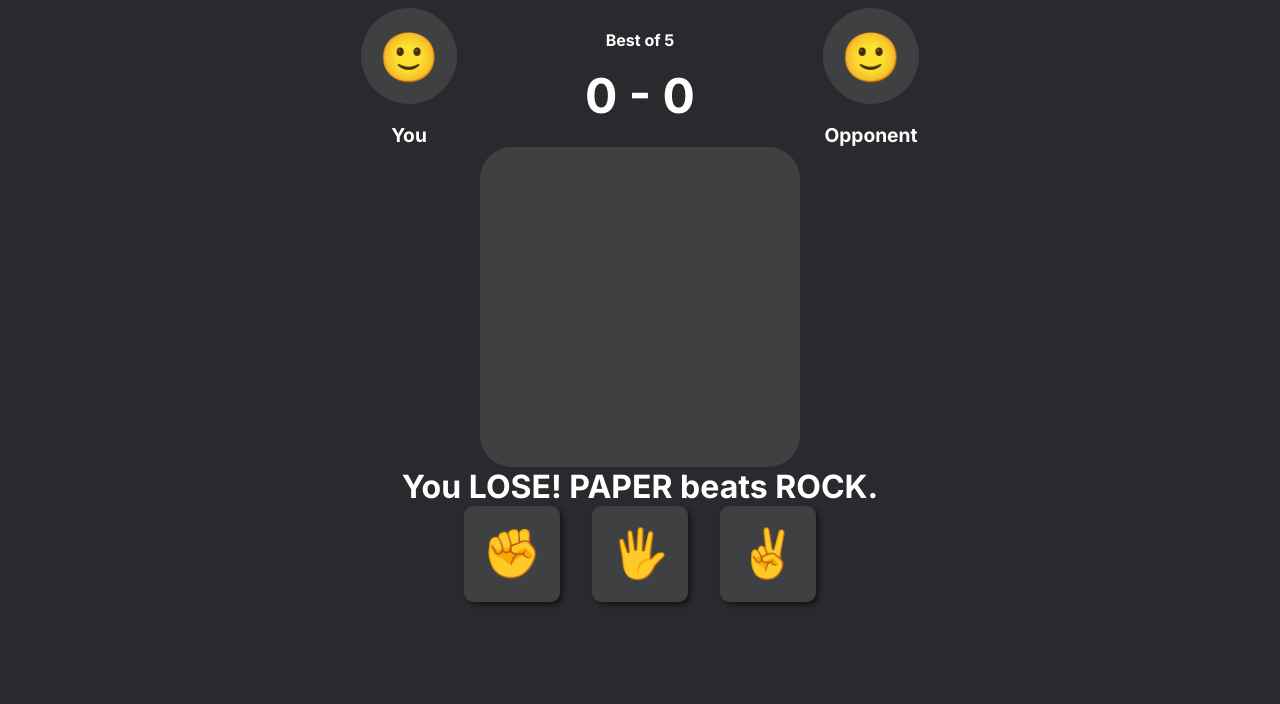
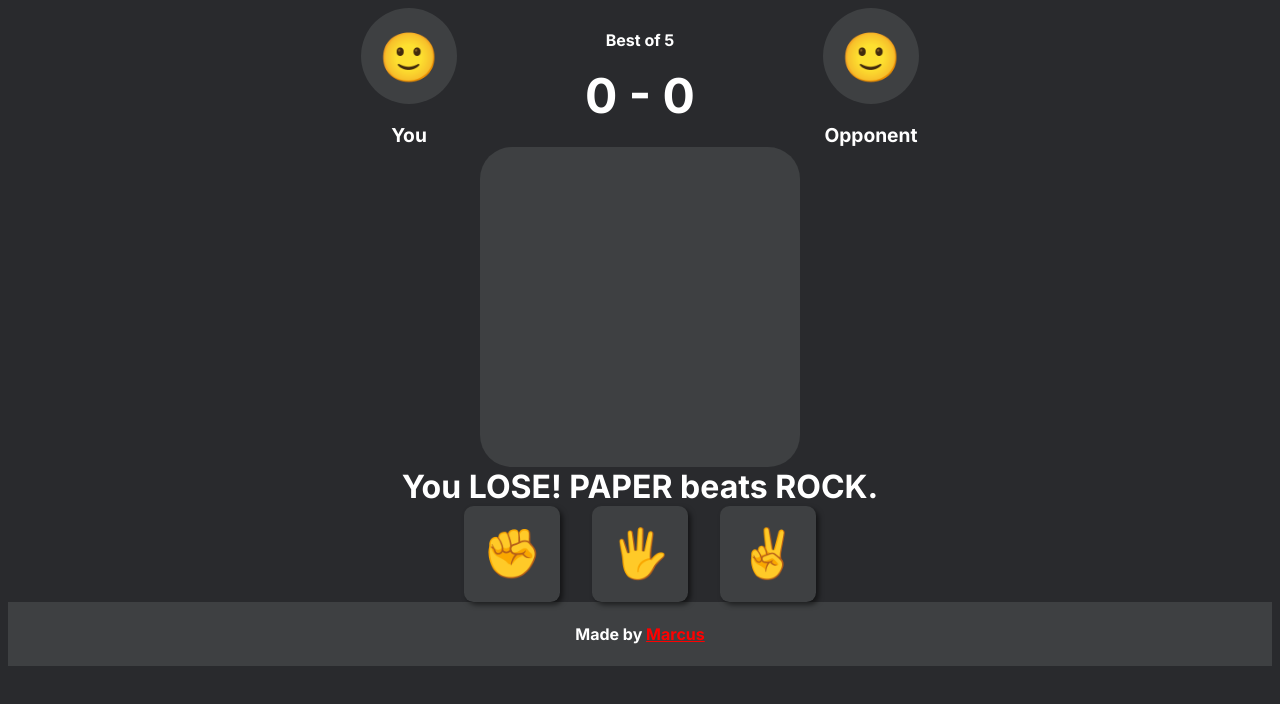
Before and after one commit to marcushoks/odin-rock-paper-scissors, a website with bundled scripts: page index.html in a window 1280 px wide. Built offline with nearby package versions, Linux system fonts and the light colour scheme.

Commit message:
Add footer and styling

```diff
--- a/index.html
+++ b/index.html
@@ -36,5 +36,10 @@
       <button class="player-btn bg-gray" id="paper">🖐</button>
       <button class="player-btn bg-gray" id="scissors">✌</button>
     </div>
+
+    <footer class="bg-gray">
+      Made by&nbsp;
+      <a href="https://github.com/marcushoks" target="_blank"> Marcus </a>
+    </footer>
   </body>
 </html>
--- a/style.css
+++ b/style.css
@@ -105,3 +105,15 @@ body {
 .player-btn:hover {
   background-color: red;
 }
+
+footer {
+  display: flex;
+  justify-content: center;
+  align-items: center;
+  height: 4em;
+  text-align: center;
+}
+
+a {
+  color: red;
+}
```
